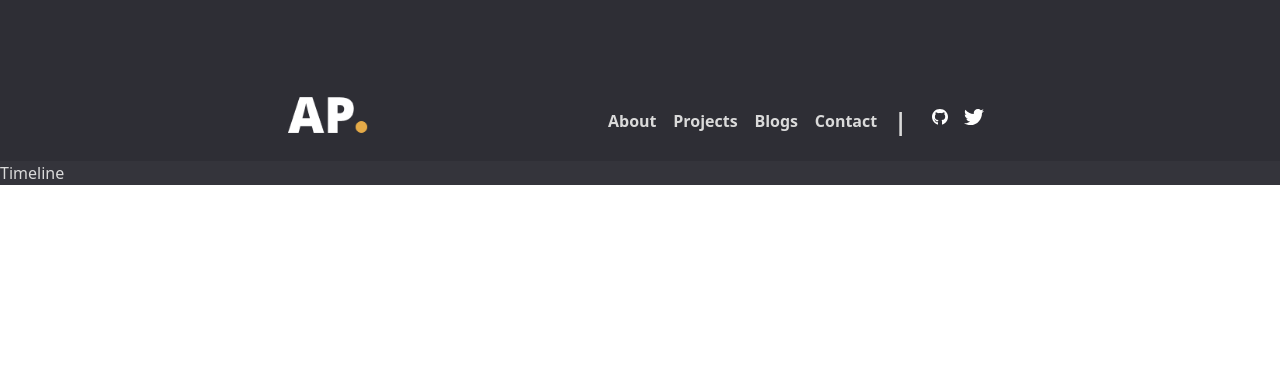
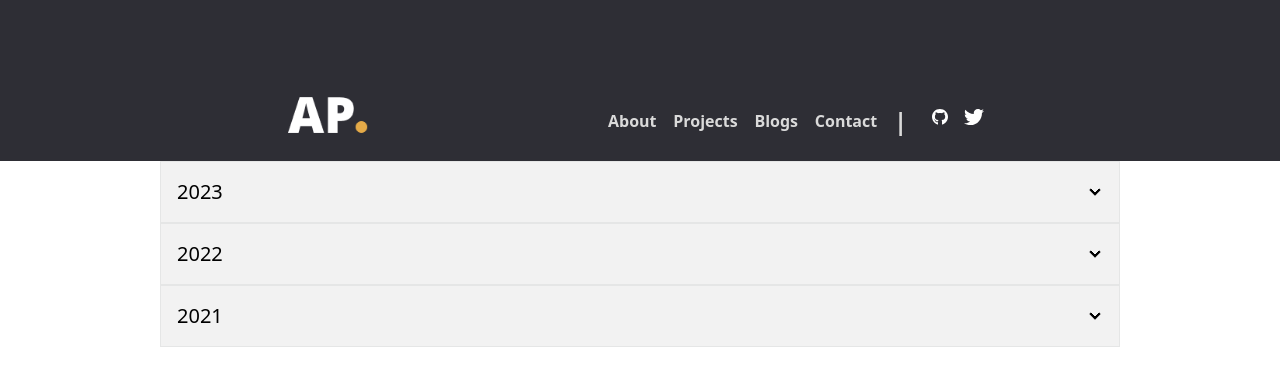
Before and after one commit to Abhinavxox/Portfolio-V2, a React (Vite) app: page /timeline in a window 1280 px wide. Shown: the top 386 px of the page. Built offline with nearby package versions, Linux system fonts and the light colour scheme; the HTML template or start-up script is replaced by a standard one.

Commit message:
Add : Fixed routing

```diff
--- a/package.json
+++ b/package.json
@@ -11,7 +11,7 @@
   },
   "dependencies": {
     "@react-spring/web": "^9.7.2",
-    "daisyui": "^2.51.6",
+    "daisyui": "^2.52.0",
     "framer-motion": "^10.16.4",
     "react": "^18.2.0",
     "react-dom": "^18.2.0",
--- a/src/components/Projects&BlogsHero.jsx
+++ b/src/components/Projects&BlogsHero.jsx
@@ -112,7 +112,9 @@ const ProjectsHero = ({ dataToShow }) => {
         </div>
       </div>
       <div className="flex justify-center py-5">
-        <Link to={`/${dataToShow}`}>
+        <Link
+        // to={`/${dataToShow}`}
+        >
           <button className="button-new mt-10 font-semibold">View More</button>
         </Link>
       </div>
--- a/src/components/Timeline.jsx
+++ b/src/components/Timeline.jsx
@@ -100,7 +100,7 @@ const Timeline = () => {
                 </ol>
               </div>
               <div className="flex justify-center py-5">
-                <Link to="/timeline">
+                <Link>
                   <button className="button-new mt-10 font-semibold">
                     Learn More
                   </button>
--- a/src/pages/Timeline.jsx
+++ b/src/pages/Timeline.jsx
@@ -4,13 +4,59 @@ const Timeline = () => {
   const [data, setData] = useState([]);
   useEffect(() => {
     const fetchData = async () => {
-      const res = await fetch(`/json/timeline.json`);
+      const res = await fetch(`./json/timeline.json`);
       const json = await res.json();
       setData(json);
     };
     fetchData();
-  }, []);
-  return <div className="h-fit bg-[#34343B]">Timeline</div>;
+  }, [data]);
+  return (
+    <div className="h-fit bg-[#34343B] text-black mx-auto w-3/4">
+      {data &&
+        data.map((year) => (
+          <div
+            tabIndex={0}
+            className="collapse collapse-arrow border border-base-300 bg-base-200"
+            key={year.year}
+          >
+            <div className="collapse-title text-xl font-medium">
+              {year.year}
+            </div>
+            <div className="collapse-content">
+              {year.months.map((month) => (
+                <div
+                  tabIndex={0}
+                  className="collapse collapse-arrow border border-base-300 bg-base-200"
+                  key={month.month}
+                >
+                  <div className="collapse-title text-xl font-medium">
+                    {month.month}
+                  </div>
+                  <div className="collapse-content">
+                    {month.tasks.map((event) => (
+                      <div
+                        tabIndex={0}
+                        className="collapse collapse-arrow border border-base-300 bg-base-200"
+                        key={event.title}
+                      >
+                        <div className="collapse-title text-xl font-medium">
+                          {event.title}
+                        </div>
+                        <div className="collapse-content">
+                          <p className="text-lg font-medium">
+                            {event.description}
+                          </p>
+                        </div>
+                      </div>
+                    ))}
+                  </div>
+                </div>
+              ))}
+            </div>
+          </div>
+        ))}
+    </div>
+  );
 };
 
 export default Timeline;
```
Also changed, not shown: 1 other file (tests, documents, lock files or other folders).
